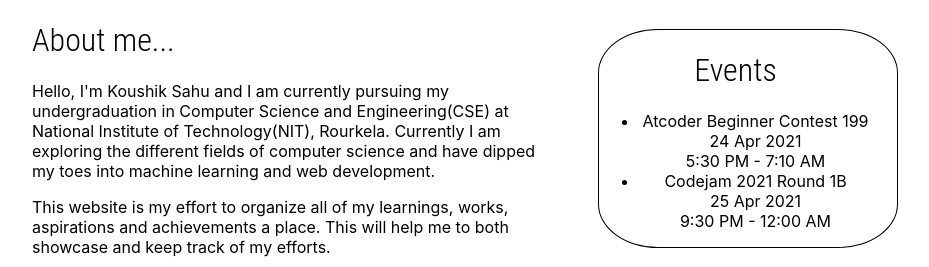
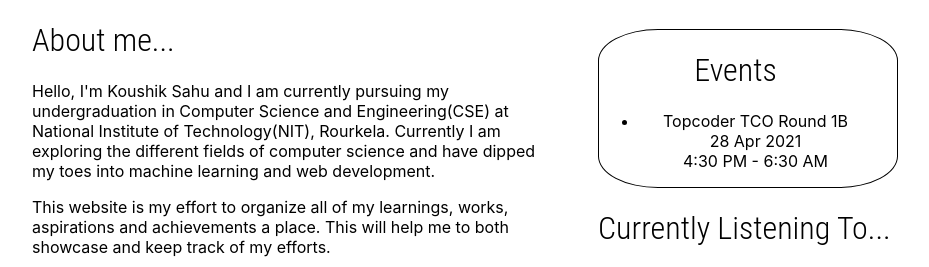
Before and after one commit to KoushikSahu/portfolio-website, a React (Create React App) app: page / in a window 1280 px wide. Shown: the top 267 px of the page, without its empty margins (175-1104 px from the left). Built offline with nearby package versions, Linux system fonts and the light colour scheme; grey boxes are pictures that could not be loaded.

Commit message:
update events

```diff
--- a/src/components/EventBox.tsx
+++ b/src/components/EventBox.tsx
@@ -6,17 +6,11 @@ import './style.css';
 function EventBox(): JSX.Element {
     const events: EventDescription[] = [
 		{
-			name: "Atcoder Beginner Contest 199",
-			date: "24 Apr 2021",
-			time_from: "5:30 PM",
-			time_to: "7:10 AM"
+			name: "Topcoder TCO Round 1B",
+			date: "28 Apr 2021",
+			time_from: "4:30 PM",
+			time_to: "6:30 AM"
 		},
-        {
-            name: "Codejam 2021 Round 1B",
-            date: "25 Apr 2021",
-            time_from: "9:30 PM",
-            time_to: "12:00 AM"
-        },
     ];
 
     return (
```
